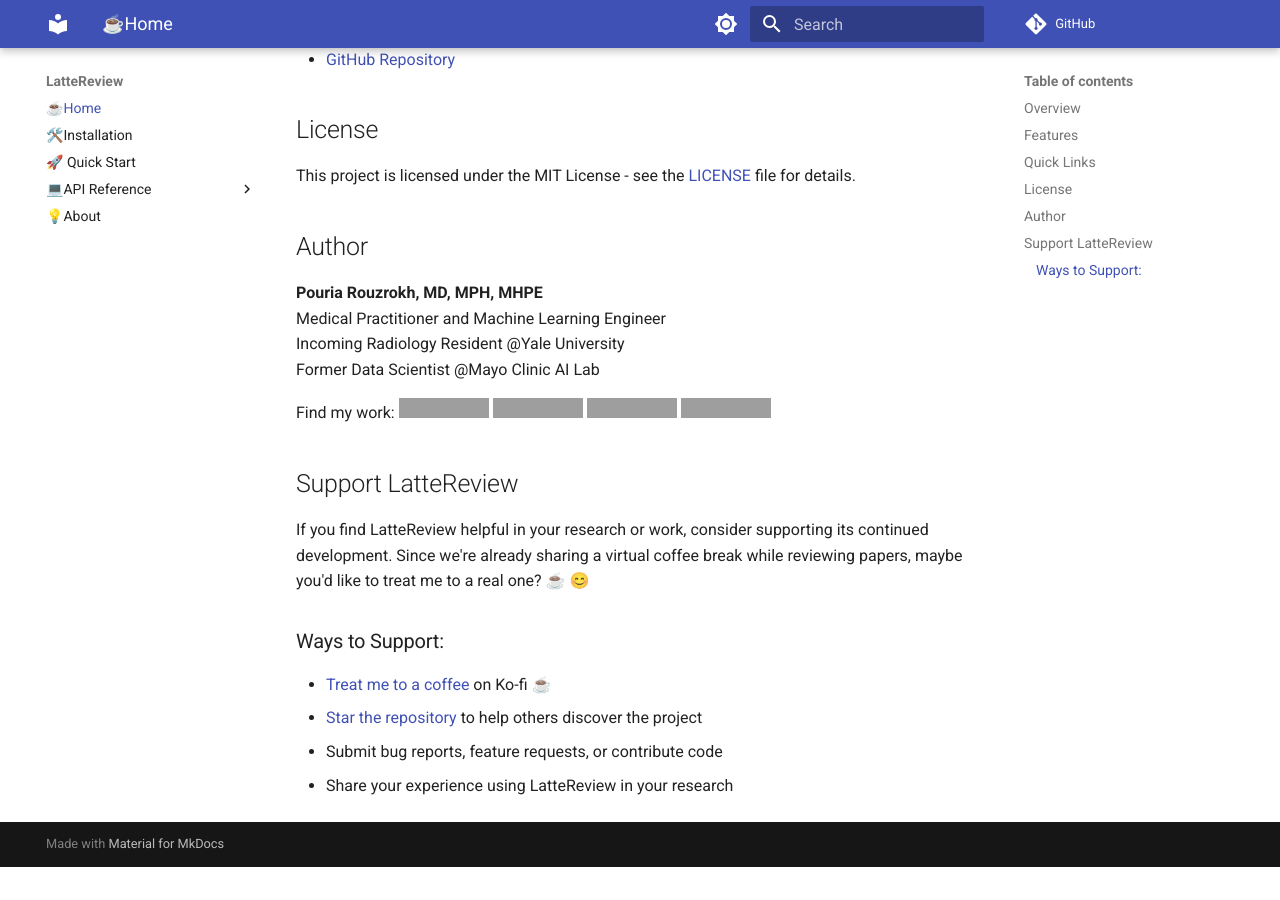
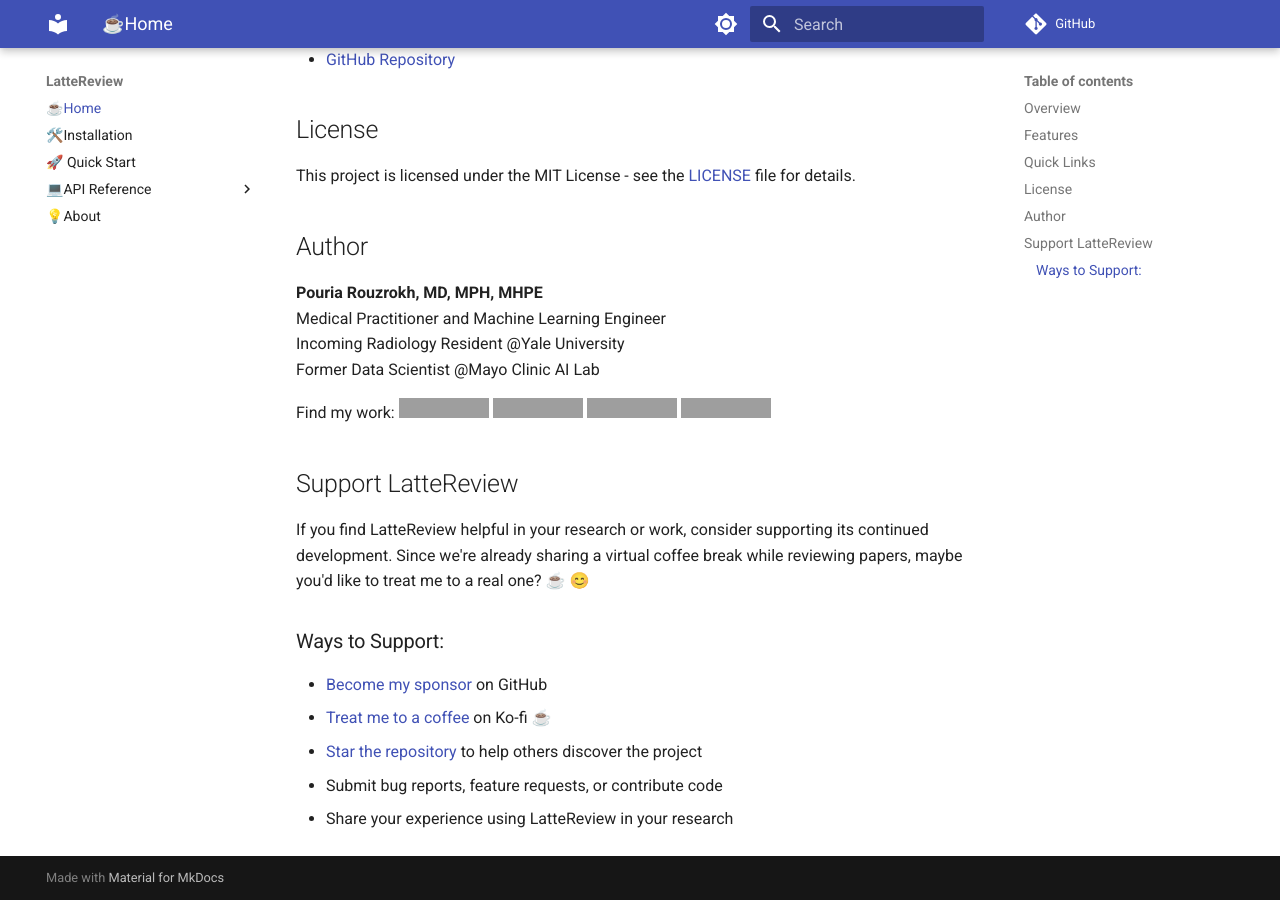
Before and after one commit to kevinchung58/LatteReview, an MkDocs documentation site: the page built from docs/index.md, in a window 1280 px wide and 900 px high, scrolled down 1592 px, cut to the strip 0-900 px from the top of the window. Built offline with MkDocs 1.6.1 and Material for MkDocs 9.7.7, drawn with Linux system fonts in a browser that asks for light colours; comment, search, counter and statistics services are not loaded; before the commit the page ends 2459 px from its top, so only the background shows below that; grey boxes are pictures that could not be loaded.

Commit message:
updated the index.md with new sponsorship methods

```diff
--- a/docs/index.md
+++ b/docs/index.md
@@ -5,6 +5,8 @@
 [![Python 3.9+](https://img.shields.io/badge/python-3.9+-blue.svg)](https://www.python.org/downloads/)
 [![Code style: black](https://img.shields.io/badge/code%20style-black-000000.svg)](https://github.com/psf/black)
 [![Maintained: yes](https://img.shields.io/badge/Maintained%3F-yes-green.svg)](https://github.com/prouzrokh/lattereview)
+[![Sponsor me on GitHub](https://img.shields.io/badge/Sponsor%20me-GitHub%20Sponsors-pink.svg)](https://github.com/sponsors/PouriaRouzrokh)
+[![Support me on Ko-fi](https://img.shields.io/badge/Support%20me-Ko--fi-orange.svg)](http://ko-fi.com/pouriarouzrokh)
 
 <p><img src="images/robot.png" width="400"></p>
 
@@ -61,6 +63,7 @@
 
 ### Ways to Support:
 
+- [Become my sponsor](https://github.com/sponsors/PouriaRouzrokh) on GitHub
 - [Treat me to a coffee](http://ko-fi.com/pouriarouzrokh) on Ko-fi ☕
 - [Star the repository](https://github.com/PouriaRouzrokh/LatteReview) to help others discover the project
 - Submit bug reports, feature requests, or contribute code
```
